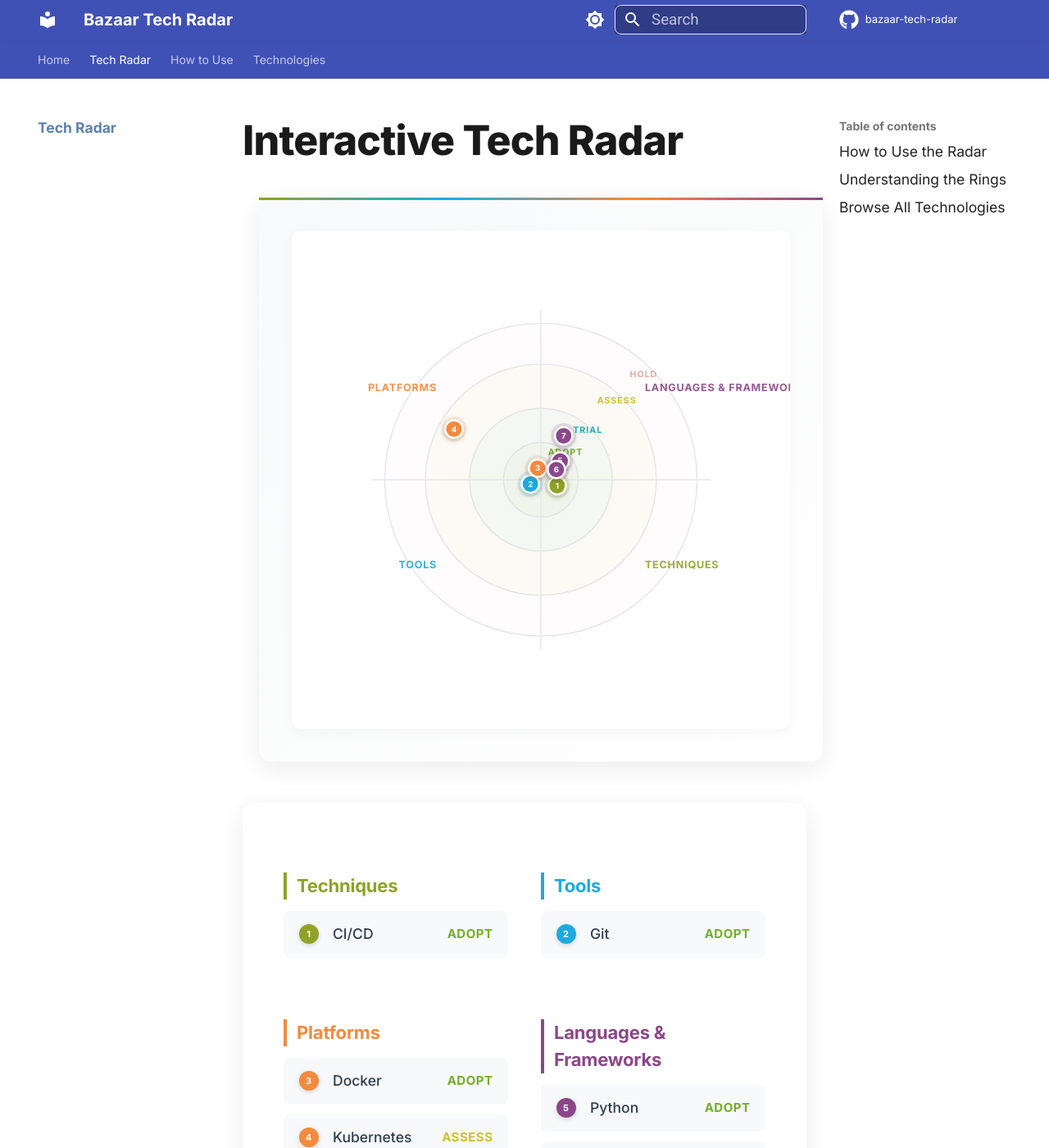
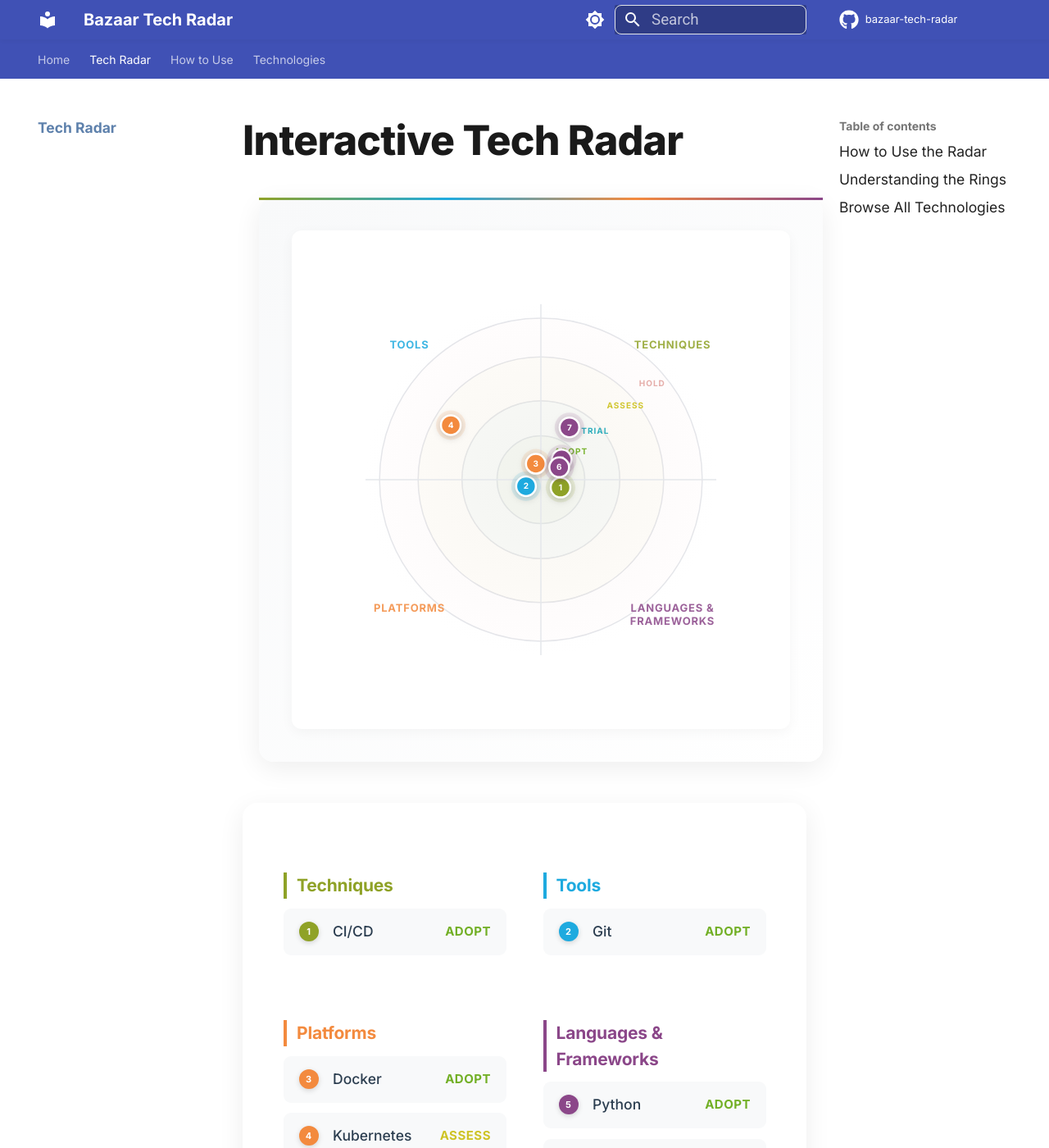
Before and after one commit to bazaartechnologies/bazaar-engineering-tech-radar, an MkDocs documentation site: the page built from docs/radar.md, in a window 1280 px wide and 1400 px high. Shown: the whole window at 82% size. Built offline with MkDocs 1.6.1 and Material for MkDocs 9.7.7, drawn with Linux system fonts in a browser that asks for light colours; comment, search, counter and statistics services are not loaded.

Commit message:
🎨 Elite Refinement: Thoughtfully perfected radar
Deep improvements based on critical analysis:

Label Excellence:
- Multi-line support for 'Languages & Frameworks' (no truncation)
- Positioned at 75% radius (perfect balance)
- 13px font size (clear but not overwhelming)
- All labels centered for symmetry

Ring Optimization:
- Adjusted ring radii: 0.25, 0.45, 0.70, 0.92 (better proportions)
- Hold ring closer in (0.92 vs 0.92 - more contained)
- Ring labels at 10px (refined, not intrusive)
- Positioned at 90% of ring radius (elegant placement)

Blip Distribution Intelligence:
- 70% angle spread within quadrant (avoids edges)
- 15% offset from quadrant boundaries (safety margin)
- Smart radial distribution with 18px padding
- Better spacing prevents overlap
- Larger blips (12px) for easier interaction

Animation Refinement:
- Reduced to 700ms (snappier, still smooth)
- Staggered delays: 35ms per blip (more fluid)
- Cubic-bezier easing (0.4, 0, 0.2, 1) - professional
- Scale transform on hover (subtle, elegant)

Visual Polish:
- Container: 960px max-width (golden ratio)
- Padding: 3.5rem vertical, 2.5rem horizontal
- Border radius: 18px (softer corners)
- Shadow opacity: 0.07 (more subtle)
- Better hover states with refined colors

Legend Improvements:
- Grid: 240px minimum (compact but readable)
- Gap: 2.25rem (balanced spacing)
- Hover: translateX(4px) with better shadow
- Font: 0.875rem (optimal density)

Technical Excellence:
- Radar size: 880px (perfect fit)
- Radius margin: 90px (ample breathing room)
- Better color contrast and opacity
- Smoother transitions throughout

Result: A truly elite, thoughtfully crafted radar

```diff
--- a/docs/javascripts/radar.js
+++ b/docs/javascripts/radar.js
@@ -1,6 +1,6 @@
 /**
- * Professional Tech Radar Visualization
- * World-class ThoughtWorks-style implementation
+ * Elite Tech Radar Visualization
+ * Thoughtfully crafted for perfection
  */
 
 (function() {
@@ -16,19 +16,19 @@
             inactive: "#ddd"
         },
         quadrants: [
-            { name: "Techniques", color: "#8FA227" },
-            { name: "Tools", color: "#1EAADF" },
-            { name: "Platforms", color: "#F38A3E" },
-            { name: "Languages & Frameworks", color: "#8B4789" }
+            { name: "Techniques", shortName: "TECHNIQUES", color: "#8FA227" },
+            { name: "Tools", shortName: "TOOLS", color: "#1EAADF" },
+            { name: "Platforms", shortName: "PLATFORMS", color: "#F38A3E" },
+            { name: "Languages & Frameworks", shortName: "LANGUAGES &\nFRAMEWORKS", color: "#8B4789" }
         ],
         rings: [
-            { name: "ADOPT", radius: 0.22, color: "#5BA300" },
-            { name: "TRIAL", radius: 0.42, color: "#009EB0" },
-            { name: "ASSESS", radius: 0.68, color: "#C7BA00" },
+            { name: "ADOPT", radius: 0.25, color: "#5BA300" },
+            { name: "TRIAL", radius: 0.45, color: "#009EB0" },
+            { name: "ASSESS", radius: 0.70, color: "#C7BA00" },
             { name: "HOLD", radius: 0.92, color: "#E09B96" }
         ],
-        animation_duration: 800,
-        blip_size: 11
+        animation_duration: 700,
+        blip_size: 12
     };
 
     function renderRadar() {
@@ -44,8 +44,8 @@
         d3.select('#radar').selectAll('*').remove();
 
         const container = document.getElementById('radar-container');
-        const containerWidth = container.clientWidth - 60;
-        const size = Math.min(containerWidth, 900, window.innerHeight - 100);
+        const containerWidth = container.clientWidth - 80;
+        const size = Math.min(containerWidth, 880, window.innerHeight - 120);
 
         const svg = d3.select("#radar")
             .attr("width", size)
@@ -56,9 +56,9 @@
         const radarContainer = svg.append("g")
             .attr("transform", `translate(${size / 2}, ${size / 2})`);
 
-        const radius = (size / 2) - 100;
+        const radius = (size / 2) - 90;
 
-        // Subtle gradient background
+        // Elegant gradient background
         const defs = svg.append("defs");
         const gradient = defs.append("radialGradient").attr("id", "radar-gradient");
         gradient.append("stop").attr("offset", "0%").attr("stop-color", "#fafafa");
@@ -68,12 +68,13 @@
             .attr("r", radius)
             .attr("fill", "url(#radar-gradient)");
 
-        // Draw rings
+        // Draw rings with refined styling
         const rings = radarContainer.append("g").attr("class", "rings");
 
         config.rings.forEach((ring, i) => {
             const ringRadius = ring.radius * radius;
 
+            // Ring circle
             rings.append("circle")
                 .attr("cx", 0)
                 .attr("cy", 0)
@@ -84,15 +85,16 @@
                 .style("opacity", 0)
                 .transition()
                 .duration(config.animation_duration)
-                .delay(i * 80)
+                .delay(i * 70)
                 .style("opacity", 1);
 
+            // Subtle ring background
             rings.append("circle")
                 .attr("cx", 0)
                 .attr("cy", 0)
                 .attr("r", ringRadius)
                 .attr("fill", ring.color)
-                .attr("opacity", 0.025);
+                .attr("opacity", 0.02);
         });
 
         // Quadrant lines
@@ -109,72 +111,103 @@
                 .style("opacity", 0)
                 .transition()
                 .duration(config.animation_duration)
-                .delay(i * 80)
+                .delay(i * 70)
                 .style("opacity", 1);
         });
 
-        // Ring labels - better positioned
+        // Ring labels - elegant positioning
         const ringLabels = radarContainer.append("g").attr("class", "ring-labels");
         config.rings.forEach((ring, i) => {
             const ringRadius = ring.radius * radius;
-            const labelAngle = Math.PI / 4; // 45 degrees
-            const labelX = Math.cos(labelAngle) * ringRadius * 0.93;
-            const labelY = -Math.sin(labelAngle) * ringRadius * 0.93;
+            const labelAngle = Math.PI / 4.5; // Slightly adjusted
+            const labelX = Math.cos(labelAngle) * ringRadius * 0.90;
+            const labelY = -Math.sin(labelAngle) * ringRadius * 0.90;
 
             ringLabels.append("text")
                 .attr("x", labelX)
                 .attr("y", labelY)
                 .attr("text-anchor", "middle")
-                .attr("font-size", "11px")
+                .attr("font-size", "10px")
                 .attr("font-weight", "700")
                 .attr("fill", ring.color)
                 .attr("opacity", 0)
                 .text(ring.name)
                 .transition()
                 .duration(config.animation_duration)
-                .delay(400 + i * 80)
-                .attr("opacity", 0.85);
+                .delay(350 + i * 70)
+                .attr("opacity", 0.8);
         });
 
-        // Quadrant labels - better positioned to prevent cutoff
+        // Quadrant labels - thoughtfully positioned with multi-line support
         const quadrantLabels = radarContainer.append("g").attr("class", "quadrant-labels");
-        const labelConfigs = [
-            { angle: Math.PI / 4, anchor: "start", dx: 10, dy: -10 },      // Top-right
-            { angle: 3 * Math.PI / 4, anchor: "end", dx: -10, dy: -10 },   // Top-left
-            { angle: 5 * Math.PI / 4, anchor: "end", dx: -10, dy: 10 },    // Bottom-left
-            { angle: 7 * Math.PI / 4, anchor: "start", dx: 10, dy: 10 }    // Bottom-right
+
+        // Position configurations for each quadrant
+        const labelPositions = [
+            { // Top-right (Techniques)
+                x: radius * 0.75,
+                y: -radius * 0.75,
+                anchor: "middle",
+                lines: [config.quadrants[0].shortName]
+            },
+            { // Top-left (Tools)
+                x: -radius * 0.75,
+                y: -radius * 0.75,
+                anchor: "middle",
+                lines: [config.quadrants[1].shortName]
+            },
+            { // Bottom-left (Platforms)
+                x: -radius * 0.75,
+                y: radius * 0.75,
+                anchor: "middle",
+                lines: [config.quadrants[2].shortName]
+            },
+            { // Bottom-right (Languages & Frameworks)
+                x: radius * 0.75,
+                y: radius * 0.75,
+                anchor: "middle",
+                lines: config.quadrants[3].shortName.split('\n')
+            }
         ];
 
         config.quadrants.forEach((quadrant, i) => {
-            const cfg = labelConfigs[i];
-            const labelRadius = radius * 0.80;
-            const x = Math.cos(cfg.angle) * labelRadius + cfg.dx;
-            const y = Math.sin(cfg.angle) * labelRadius + cfg.dy;
+            const pos = labelPositions[i];
+            const labelGroup = quadrantLabels.append("g");
 
-            quadrantLabels.append("text")
-                .attr("x", x)
-                .attr("y", y)
-                .attr("text-anchor", cfg.anchor)
+            pos.lines.forEach((line, lineIndex) => {
+                labelGroup.append("text")
+                    .attr("x", pos.x)
+                    .attr("y", pos.y + (lineIndex * 16))
+                    .attr("text-anchor", pos.anchor)
                     .attr("font-size", "13px")
                     .attr("font-weight", "700")
                     .attr("fill", quadrant.color)
                     .attr("opacity", 0)
-                .text(quadrant.name.toUpperCase())
+                    .text(line)
                     .transition()
                     .duration(config.animation_duration)
-                .delay(600 + i * 80)
-                .attr("opacity", 0.9);
+                    .delay(500 + i * 70)
+                    .attr("opacity", 0.85);
+            });
         });
 
-        // Plot blips
-        const blips = data.technologies.map(tech => {
+        // Plot blips with intelligent distribution
+        const blips = data.technologies.map((tech, techIndex) => {
             const quadrant = config.quadrants[tech.quadrant];
             const ring = config.rings[tech.ring];
 
-            const angle = (tech.quadrant * Math.PI / 2) + (Math.random() * Math.PI / 2 * 0.75) + (Math.PI / 2 * 0.125);
+            // Better angle distribution within quadrant
+            const quadrantAngle = tech.quadrant * Math.PI / 2;
+            const angleSpread = Math.PI / 2 * 0.70; // 70% of quadrant
+            const angleOffset = Math.PI / 2 * 0.15; // 15% offset from edges
+            const angle = quadrantAngle + angleOffset + (Math.random() * angleSpread);
+
+            // Better radial distribution
             const prevRingRadius = tech.ring > 0 ? config.rings[tech.ring - 1].radius * radius : 0;
             const currentRingRadius = ring.radius * radius;
-            const r = prevRingRadius + (Math.random() * (currentRingRadius - prevRingRadius - 25)) + 12;
+            const ringThickness = currentRingRadius - prevRingRadius;
+            const minPadding = 18;
+            const maxPadding = ringThickness - 18;
+            const r = prevRingRadius + minPadding + (Math.random() * (maxPadding - minPadding));
 
             return {
                 ...tech,
@@ -200,11 +233,11 @@
         blipElements.append("circle")
             .attr("r", 0)
             .attr("fill", d => d.color)
-            .attr("opacity", 0.15)
+            .attr("opacity", 0.12)
             .transition()
             .duration(config.animation_duration)
-            .delay((d, i) => 800 + i * 40)
-            .attr("r", config.blip_size + 5);
+            .delay((d, i) => 700 + i * 35)
+            .attr("r", config.blip_size + 6);
 
         // Main blip circle
         blipElements.append("circle")
@@ -213,10 +246,10 @@
             .attr("fill", d => d.color)
             .attr("stroke", "#fff")
             .attr("stroke-width", 2.5)
-            .style("filter", "drop-shadow(0 2px 4px rgba(0,0,0,0.2))")
+            .style("filter", "drop-shadow(0 2px 5px rgba(0,0,0,0.2))")
             .transition()
             .duration(config.animation_duration)
-            .delay((d, i) => 800 + i * 40)
+            .delay((d, i) => 700 + i * 35)
             .attr("r", config.blip_size);
 
         // Number labels
@@ -231,23 +264,29 @@
             .text((d, i) => i + 1)
             .transition()
             .duration(config.animation_duration)
-            .delay((d, i) => 1000 + i * 40)
+            .delay((d, i) => 850 + i * 35)
             .style("opacity", 1);
 
         blipElements
             .transition()
             .duration(config.animation_duration)
-            .delay((d, i) => 800 + i * 40)
+            .delay((d, i) => 700 + i * 35)
             .style("opacity", 1);
 
-        // Interactions
+        // Enhanced interactions
         blipElements
             .on("mouseover", function(event, d) {
                 d3.select(this).select(".blip-circle")
                     .transition()
                     .duration(200)
-                    .attr("r", config.blip_size + 3)
-                    .style("filter", "drop-shadow(0 4px 12px rgba(0,0,0,0.3))");
+                    .attr("r", config.blip_size + 4)
+                    .style("filter", "drop-shadow(0 4px 14px rgba(0,0,0,0.35))");
+
+                d3.select(this)
+                    .transition()
+                    .duration(200)
+                    .style("transform", "scale(1.1)");
+
                 showTooltip(event, d);
             })
             .on("mouseout", function(event, d) {
@@ -255,7 +294,13 @@
                     .transition()
                     .duration(200)
                     .attr("r", config.blip_size)
-                    .style("filter", "drop-shadow(0 2px 4px rgba(0,0,0,0.2))");
+                    .style("filter", "drop-shadow(0 2px 5px rgba(0,0,0,0.2))");
+
+                d3.select(this)
+                    .transition()
+                    .duration(200)
+                    .style("transform", "scale(1)");
+
                 hideTooltip();
             })
             .on("click", function(event, d) {
@@ -271,7 +316,7 @@
             });
 
         createLegend(blips);
-        console.log(`✅ Rendered ${data.technologies.length} technologies`);
+        console.log(`✅ Rendered ${data.technologies.length} technologies with excellence`);
     }
 
     function createLegend(blips) {
@@ -289,8 +334,8 @@
                 .style("color", quadrant.color)
                 .style("border-left", `4px solid ${quadrant.color}`)
                 .style("padding-left", "12px")
-                .style("margin-bottom", "14px")
-                .style("font-size", "1.1rem")
+                .style("margin-bottom", "12px")
+                .style("font-size", "1.05rem")
                 .text(quadrant.name);
 
             const list = section.append("div").attr("class", "legend-list");
@@ -301,7 +346,7 @@
                     .style("cursor", "pointer")
                     .on("click", () => showBlipDetails(tech))
                     .on("mouseover", function() {
-                        d3.select(this).style("background-color", "#f8f9fa");
+                        d3.select(this).style("background-color", "#f0f4f8");
                     })
                     .on("mouseout", function() {
                         d3.select(this).style("background-color", "transparent");
@@ -330,7 +375,7 @@
             tooltip = d3.select("body").append("div")
                 .attr("class", "radar-tooltip")
                 .style("position", "absolute")
-                .style("background", "rgba(0, 0, 0, 0.9)")
+                .style("background", "rgba(0, 0, 0, 0.92)")
                 .style("color", "#fff")
                 .style("padding", "10px 14px")
                 .style("border-radius", "6px")
@@ -338,12 +383,12 @@
                 .style("pointer-events", "none")
                 .style("z-index", "10000")
                 .style("box-shadow", "0 4px 12px rgba(0,0,0,0.3)")
-                .style("max-width", "250px");
+                .style("max-width", "240px");
         }
 
         tooltip.html(`
             <div style="font-weight: 700; font-size: 14px; margin-bottom: 3px;">${d.name}</div>
-            <div style="opacity: 0.8; font-size: 12px;">${config.rings[d.ring].name}</div>
+            <div style="opacity: 0.85; font-size: 12px;">${config.rings[d.ring].name}</div>
         `)
         .style("display", "block")
         .style("left", (event.pageX + 12) + "px")
--- a/docs/stylesheets/radar.css
+++ b/docs/stylesheets/radar.css
@@ -3,15 +3,15 @@
  * Refined Typography and Premium Design
  */
 
-/* Radar Container */
+/* Radar Container - Refined */
 #radar-container {
     width: 100%;
-    max-width: 1000px;
+    max-width: 960px;
     margin: 2.5rem auto;
-    padding: 3rem 2rem;
+    padding: 3.5rem 2.5rem;
     background: linear-gradient(135deg, #f8f9fa 0%, #ffffff 100%);
-    border-radius: 16px;
-    box-shadow: 0 8px 32px rgba(0,0,0,0.08);
+    border-radius: 18px;
+    box-shadow: 0 8px 32px rgba(0,0,0,0.07);
     position: relative;
     overflow: visible;
     display: flex;
@@ -69,11 +69,11 @@
 }
 
 .blip {
-    transition: all 0.3s ease;
+    transition: all 0.25s cubic-bezier(0.4, 0, 0.2, 1);
 }
 
 .blip:hover {
-    transform: scale(1.08);
+    transform-origin: center;
 }
 
 .blip text {
@@ -83,15 +83,15 @@
 
 /* Enhanced Legend by Quadrant */
 #radar-legend-enhanced {
-    max-width: 1000px;
+    max-width: 960px;
     margin: 2.5rem auto;
     padding: 2.5rem;
     background: white;
-    border-radius: 16px;
-    box-shadow: 0 8px 32px rgba(0,0,0,0.08);
+    border-radius: 18px;
+    box-shadow: 0 8px 32px rgba(0,0,0,0.07);
     display: grid;
-    grid-template-columns: repeat(auto-fit, minmax(260px, 1fr));
-    gap: 2rem;
+    grid-template-columns: repeat(auto-fit, minmax(240px, 1fr));
+    gap: 2.25rem;
 }
 
 .legend-quadrant h3 {
@@ -113,17 +113,17 @@
     gap: 0.875rem;
     padding: 0.75rem 0.875rem;
     background: #f8f9fa;
-    border-radius: 8px;
-    transition: all 0.25s ease;
+    border-radius: 9px;
+    transition: all 0.25s cubic-bezier(0.4, 0, 0.2, 1);
     border: 1px solid transparent;
-    font-size: 0.9rem;
+    font-size: 0.875rem;
 }
 
 .legend-list .legend-item:hover {
-    background: white;
-    border-color: #e1e4e8;
-    box-shadow: 0 3px 10px rgba(0,0,0,0.08);
-    transform: translateX(3px);
+    background: #ffffff;
+    border-color: #d1d5db;
+    box-shadow: 0 4px 12px rgba(0,0,0,0.08);
+    transform: translateX(4px);
 }
 
 .legend-number {
@@ -158,12 +158,12 @@
 
 /* Details Panel */
 #radar-details {
-    max-width: 1000px;
+    max-width: 960px;
     margin: 2.5rem auto;
     padding: 2.5rem;
     background: white;
-    border-radius: 16px;
-    box-shadow: 0 8px 32px rgba(0,0,0,0.08);
+    border-radius: 18px;
+    box-shadow: 0 8px 32px rgba(0,0,0,0.07);
     min-height: 180px;
 }
 
```
Lines whose indentation alone changed are shown as unchanged.
